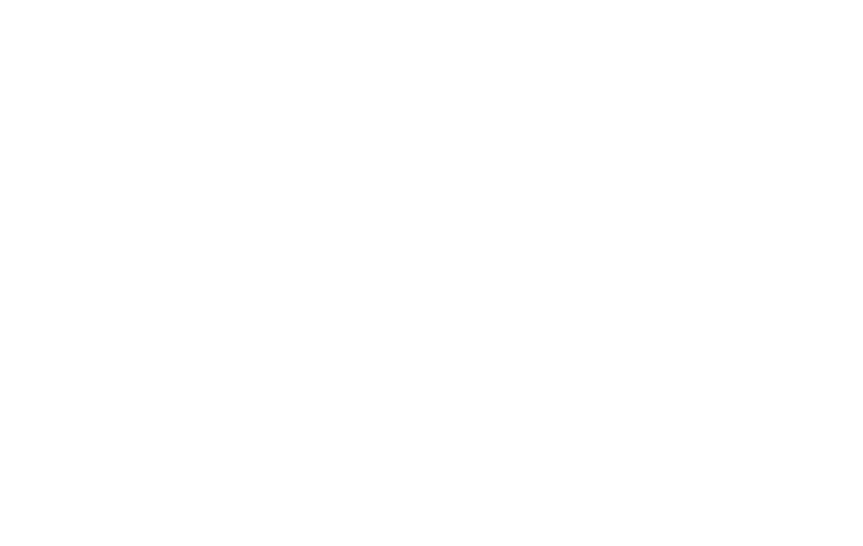
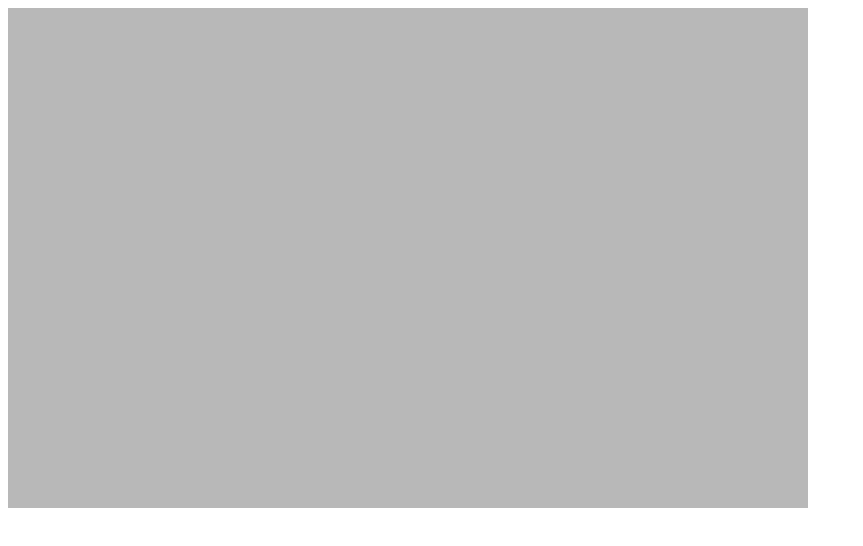
Before and after one commit to JonCherkit/PiPong, a plain HTML site: page index.html in a window 1280 px wide. Shown: the whole page, without its empty margins (0-863 px from the left). Drawn offline with Linux system fonts and the light colour scheme.

Commit message:
Affichage du fond de la zone de jeu OK.

```diff
--- a/Bricks.js
+++ b/Bricks.js
@@ -2,27 +2,27 @@ import { Brick } from './Brick.js';
 
 'use strict';
 
-export class Bricks extends Brick
+export class Bricks
 {
-	constructor(x,y)
+	constructor()
 	{
-		super(x,y);
+
 		this._brickList = [];
 
 	}
 
 	init(n = 3,m = 3)
 	{
-		let spaceAroundX = 500 - n*this._width;
+		let brick = new Brick();
+		let spaceAroundX = 500 - n*brick.getWidth();
 		let horiSpace = spaceAroundX/n+1;
-		let spaceAroundY = 500*1/2 - n*this._height;
+		let spaceAroundY = 500*1/2 - n*brick.getHeight();
 		let vertSpace = spaceAroundY/m;
 		for(let i = 0; i< n;i++)
 		{
 			for(let j = 0; j < m ; j++)
 			{
-				console.log(i*this.getWidth()+spaceAroundX);
-				this._brickList.push(new Brick(i*this.getWidth()+spaceAroundX,j*this.getHeight()+spaceAroundY));
+				this._brickList.push(new Brick(i*brick.getWidth()+spaceAroundX,j*brick.getHeight()+spaceAroundY));
 			}
 		}
 		return(this);
--- a/index.html
+++ b/index.html
@@ -7,7 +7,7 @@
 	<title>Pong</title>
 </head>
 <body>
-	<canvas id="Pong" width="500" height="500">
+	<canvas id="Pong" width="800" height="500">
 		Votre Naviguateur ne supporte pas les canvas
 	</canvas>
 	<script src="main.js" type='module'></script>
--- a/main.js
+++ b/main.js
@@ -4,6 +4,24 @@ import {Bricks} from './Bricks.js';
 'use strict';
 
 document.addEventListener('DOMContentLoaded',function(){
-	let bricks = new Bricks();
-	console.log(bricks.init());
+	let bricks = new Bricks().init();
+	//--- Canvas Manipulation
+	// 1 - Game display
+	const canvas = document.querySelector('#Pong')
+	const ctx = canvas.getContext('2d');
+	drawBackGround(ctx,canvas.offsetWidth,canvas.offsetHeight);
 });
+
+function drawBackGround(ctx,width,height)
+{
+	//Couleur Grey/Gris Background
+	ctx.fillStyle = '#B8B8B8';
+	//Remplissage
+	ctx.fillRect(0,0,width,height);
+}
+
+/** RAF
+ * 1 - finir le rendu des elements dans canevas
+ * 2 - gérer l'interactivité ( gauche, droite, départ, fin, collision, trajectoire, ...)
+ * 3 - gestion cycle de jeu ( nb de vie, cdt victoire/défaite )
+ */
```
